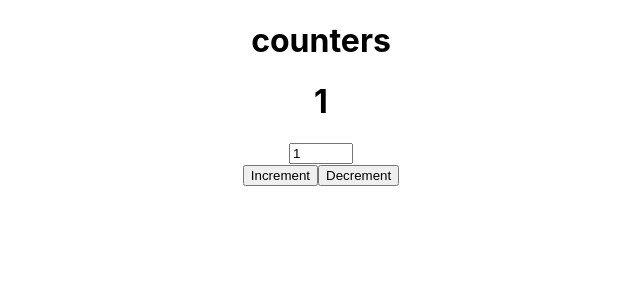
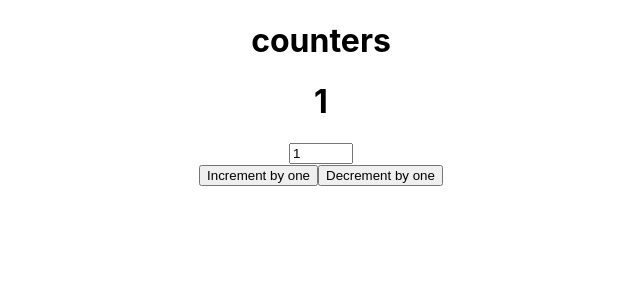
Before and after one commit to Monfernape/react-testing, a React (Create React App) app: page / in a window 1280 px wide. Shown: the top 300 px of the page, without its empty margins (319-959 px from the left). Built offline with nearby package versions, Linux system fonts and the light colour scheme.

Commit message:
Minor Changes

```diff
--- a/src/main/Counter.jsx
+++ b/src/main/Counter.jsx
@@ -25,10 +25,10 @@ export const Counter = ({ title }) => {
       </div>
 
       <button role={"button"} onClick={() => setCount(count + 1)}>
-        Increment
+        Increment by one
       </button>
       <button role={"button"} onClick={() => setCount(count - 1)}>
-        Decrement
+        Decrement by one
       </button>
     </div>
   );
```
